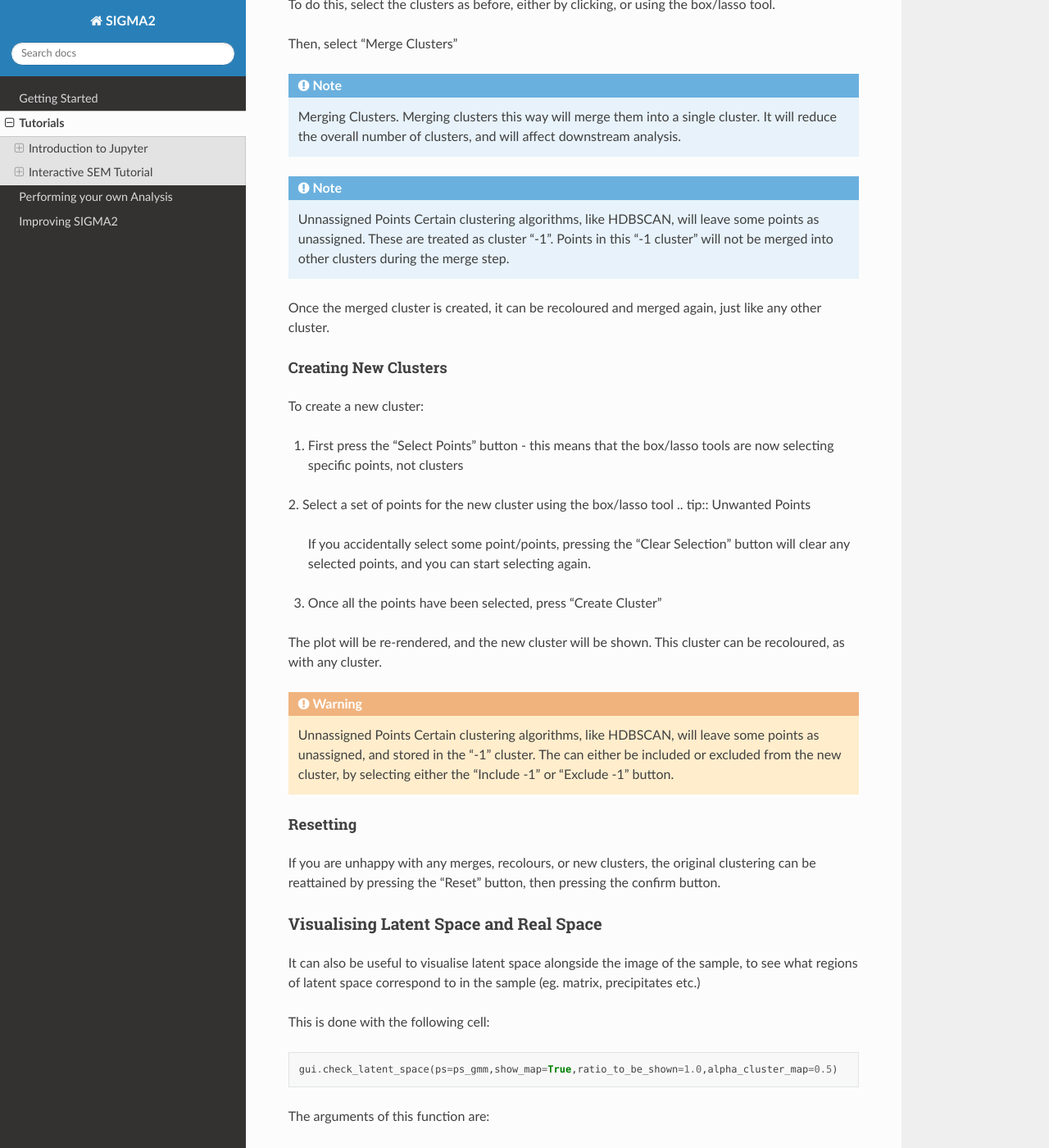
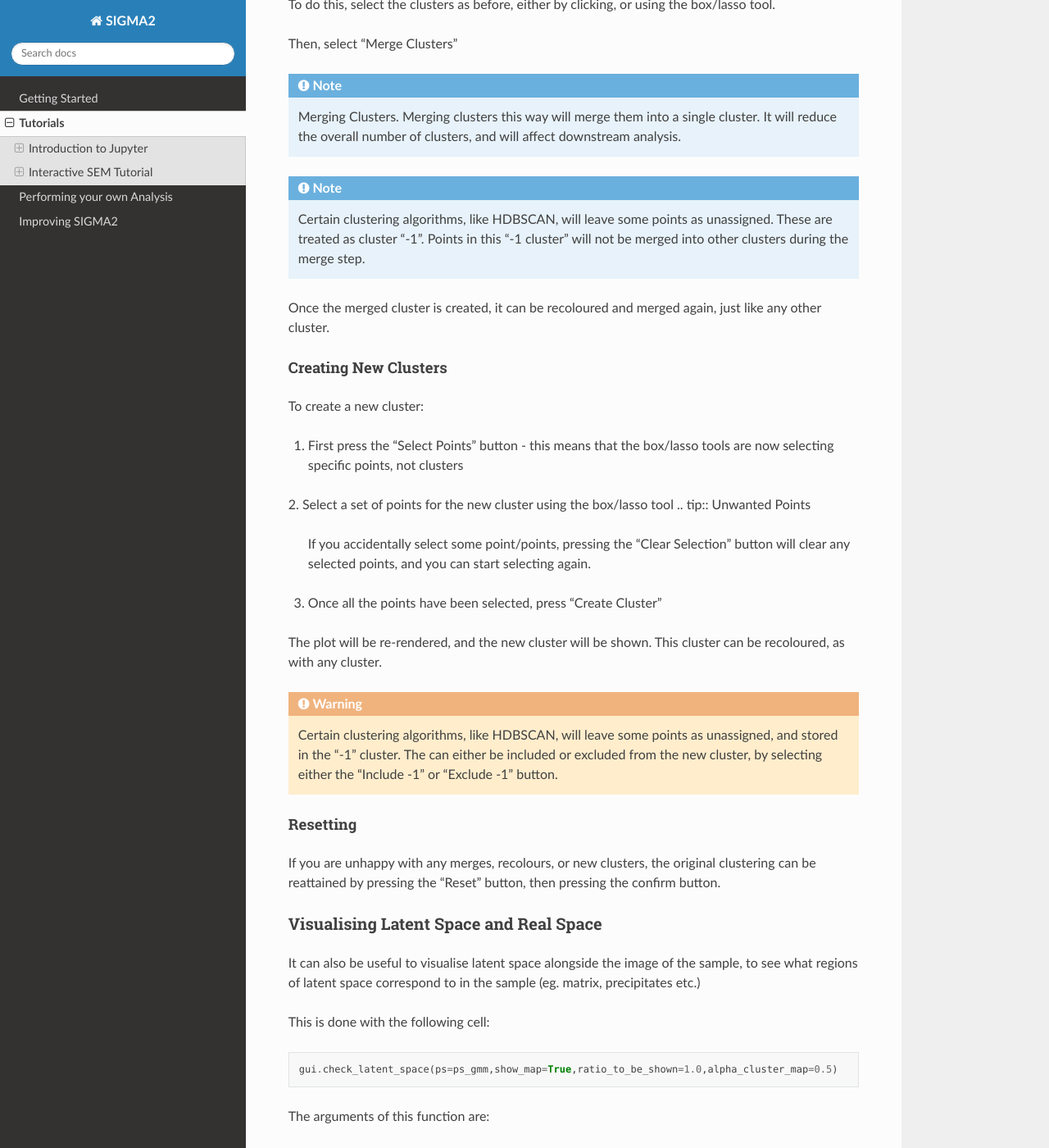
Before and after one commit to t-ginnis/SIGMA_docs, a Sphinx documentation site: the page built from docs/source/tutorials.rst, in a window 1280 px wide and 1400 px high, scrolled down 13390 px. Shown: the whole window at 82% size. Built offline with Sphinx 7.4.7 and the Read the Docs theme 3.1.0, drawn with Linux system fonts in a browser that asks for light colours; some of the changed text lies outside the part shown.

Commit message:
Update tutorials.rst

```diff
--- a/docs/source/tutorials.rst
+++ b/docs/source/tutorials.rst
@@ -554,7 +554,7 @@ Then, select "Merge Clusters"
 .. note:: Merging Clusters.
    Merging clusters this way will merge them into a single cluster. It will reduce the overall number of clusters, and will affect downstream analysis.
 
-.. note:: Unnassigned Points
+.. note::
    Certain clustering algorithms, like HDBSCAN, will leave some points as unassigned. These are treated as cluster "-1". Points in this "-1 cluster" will not be merged into other clusters during the merge step.
 
 
@@ -574,7 +574,7 @@ To create a new cluster:
 The plot will be re-rendered, and the new cluster will be shown. This cluster can be recoloured, as with any cluster.
 
 
-.. warning:: Unnassigned Points
+.. warning::
    Certain clustering algorithms, like HDBSCAN, will leave some points as unassigned, and stored in the "-1" cluster. The can either be included or excluded from the new cluster, by selecting either the "Include -1" or "Exclude -1" button.
 
 Resetting
```
Also changed, not shown: other parts of docs/source/tutorials.rst (+2 -2 lines).
